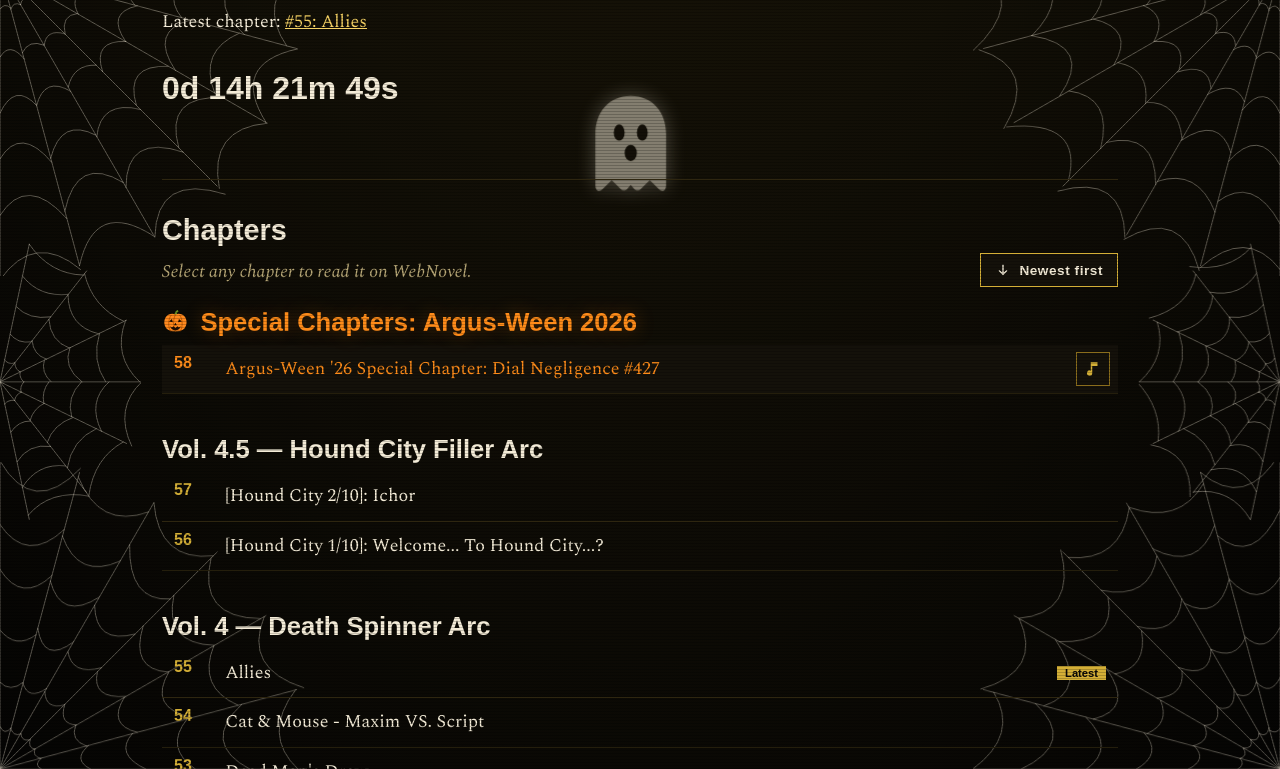
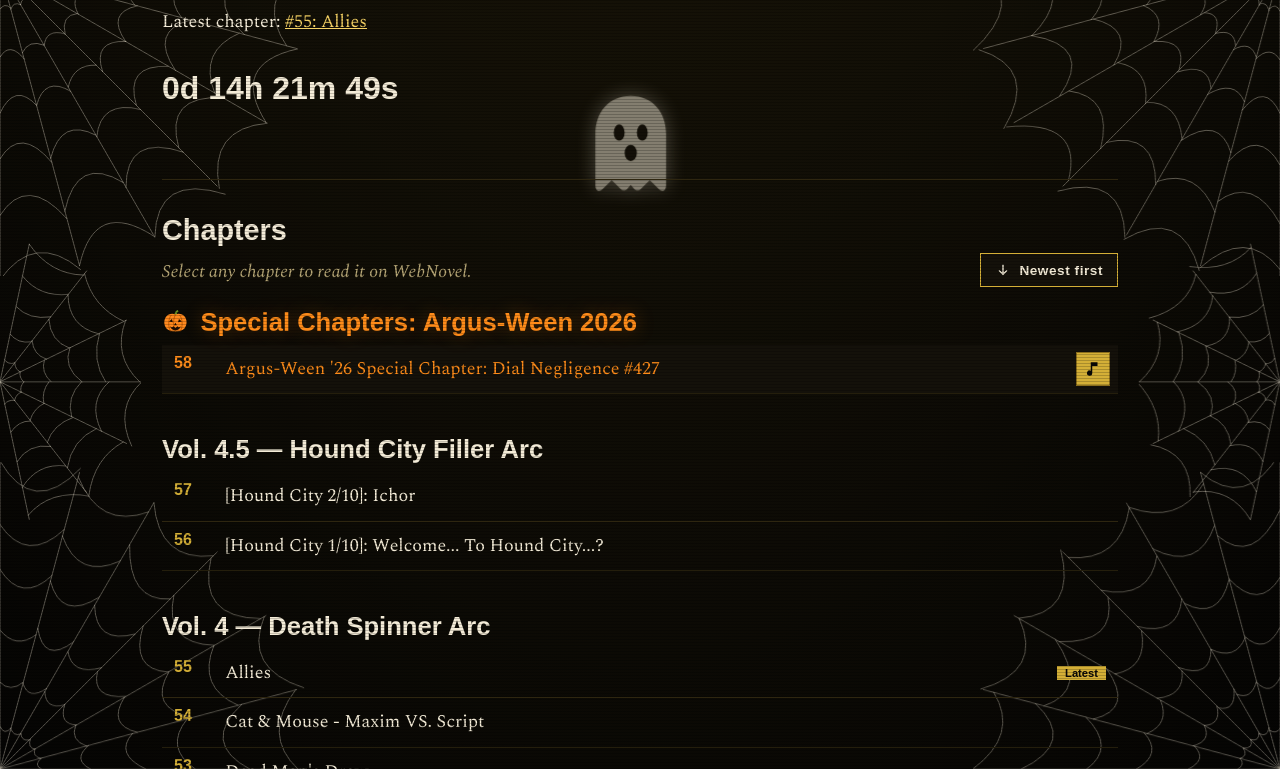
Before and after one commit to MarkYeug/MarkYeug.github.io, a website: page argus/index.html in a window 1280 px wide. In both pictures the pointer is over the link 1093 px from the left and 1181 px from the top of the page. Shown: the part 812-1581 px from the top of the page. Drawn offline with nearby package versions, Linux system fonts and the light colour scheme; a web font is replaced by a local one.

Commit message:
Show pointer cursor on soundtrack icons

```diff
--- a/assets/style.css
+++ b/assets/style.css
@@ -176,5 +176,5 @@ h2 .pumpkin svg{display:block;width:100%;height:100%}
 .season-banner .sb-note{margin:12px 0 0;color:var(--dim);font-size:.9rem}
 .season-banner.party .sb-title{margin:0;font-size:clamp(1.5rem,5vw,2.6rem);text-shadow:0 0 26px rgba(212,175,55,.55)}
 
-/* Soundtrack marks in the Argus catalog are indicators, not links. */
-.music-indicator{cursor:default;flex:0 0 34px}.music-indicator:hover{background:transparent;color:var(--gold)}
+/* Soundtrack icons are clickable links that open the soundtrack in a new tab. */
+.music-indicator{cursor:pointer;flex:0 0 34px}.music-indicator:hover{background:var(--gold);color:var(--void)}
```
